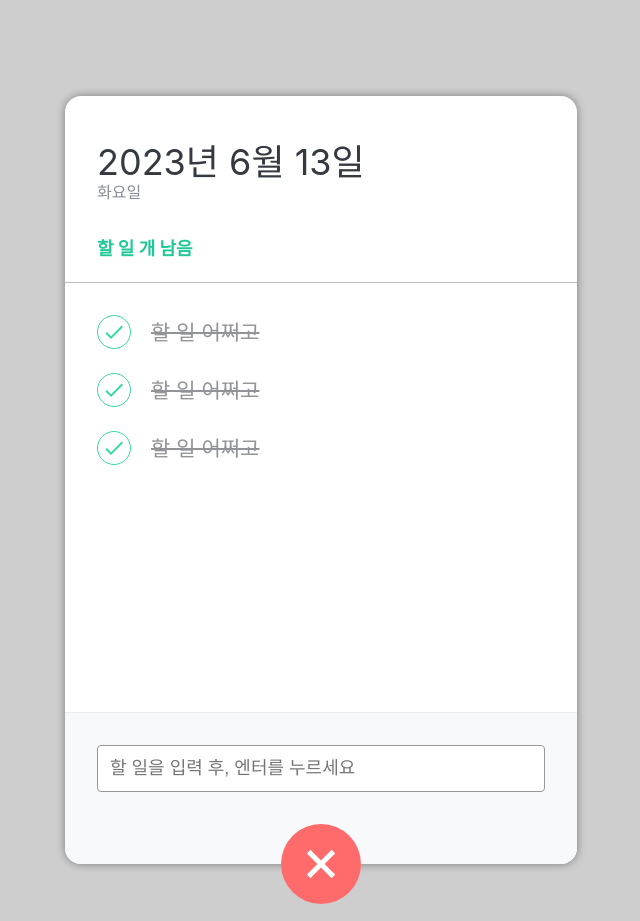
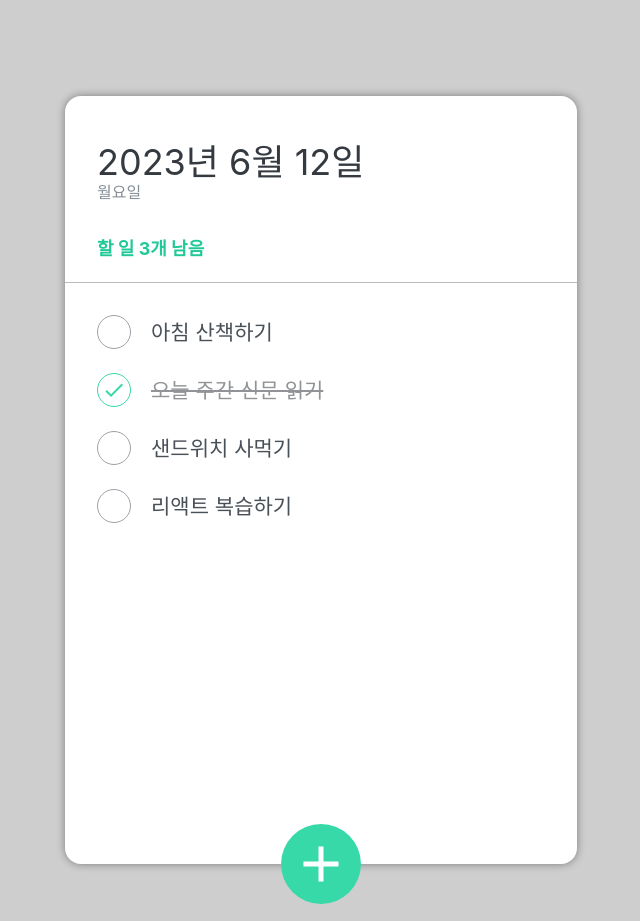
Before and after one commit to jaemin-s/ICT_Study, a React (Create React App) app: page / in a window 1280 px wide. Shown: the whole page, without its empty margins (319-959 px from the left). Built offline with nearby package versions, Linux system fonts and the light colour scheme.

Commit message:
todo-list 완성

```diff
--- a/src/component/TodoHeader.js
+++ b/src/component/TodoHeader.js
@@ -1,12 +1,19 @@
 import React from 'react'
 
 import './scss/TodoHeader.scss'
-const TodoHeader = () => {
+const TodoHeader = ({cnt}) => {
+  const today = new Date();
+  const dateString = today.toLocaleDateString('ko-KR', {
+    year: 'numeric',
+    month: 'long',
+    day: 'numeric'
+});
+const dayName = today.toLocaleDateString('ko-KR', { weekday: 'long' });
   return (
     <header>
-      <h1>2023년 6월 13일</h1>
-      <div className='day'>화요일</div>
-      <div className='tasks-left'>할 일 개 남음</div>
+      <h1>{dateString}</h1>
+      <div className='day'>{dayName}</div>
+      <div className='tasks-left'>할 일 {cnt}개 남음</div>
     </header>
   )
 }
--- a/src/component/TodoInput.js
+++ b/src/component/TodoInput.js
@@ -1,19 +1,51 @@
-import React from 'react'
+import React, { useState } from 'react'
 import { MdAdd } from 'react-icons/md';
+import cn from 'classnames';
+
 import './scss/TodoInput.scss'
-const TodoInput = () => {
+const TodoInput = ({addTodo}) => {
+
+  //입력창이 열리는 여부를 표현하는 상태값
+  const [open, setOpen] = useState(false);
+
+  //할 일 입력창에 입력한 내용을 표현하는 상태값
+  const [todoText, setTodoText] = useState('');
+
+  const onToggle = () => {
+    setOpen(!open);
+  }
+
+  const todoChangeHandler = e => {
+    setTodoText(e.target.value);
+  }
+
+  const submitHandler = e =>{
+    e.preventDefault();
+    addTodo(todoText);
+    setTodoText('');
+  }
+
   return (
     <>
+      {
+        open && (
           <div className='form-wrapper'>
-        <form className="insert-form">
+            <form className="insert-form" onSubmit={submitHandler}>
               <input
                 type='text'
                 placeholder='할 일을 입력 후, 엔터를 누르세요'
+                onChange={todoChangeHandler}
+                value={todoText}
               />
             </form>
           </div>
-
-      <button className='insert-btn open'>
+        )
+      }
+      {/*
+        classnames(기본클래스이름,{조건부클래스이름:논리값})
+        classnames(기본클래스이름,{논리변수명}) 논리변수명과 조건부 클래스 이름이 같을 때
+       */}
+      <button className={cn('insert-btn',{open})} onClick={onToggle}>
         <MdAdd/>
       </button>
     </>
--- a/src/component/TodoItem.js
+++ b/src/component/TodoItem.js
@@ -1,16 +1,18 @@
 import React from 'react'
-
+import classNames from 'classnames'
 import {MdDelete, MdDone} from 'react-icons/md';
 import './scss/TodoItem.scss'
 
-const TodoItem = () => {
+const TodoItem = ({item:{id,title,done}, rmTodo, chkTodo}) => {
+  //const {id,title,done} = item;
+
   return (
-    <li className='todo-list-item'>
-      <div className='check-circle active'>
-        <MdDone/>
+    <li className='todo-list-item' >
+      <div className={classNames('check-circle',{active:done})} onClick={()=>chkTodo(id)}>
+        {done&&<MdDone/>}
       </div>
-      <span className='text finish'>할 일 어쩌고</span>
-      <div className='remove'>
+      <span className={classNames('text',{finish:done})}>{title}</span>
+      <div className='remove' onClick={()=>rmTodo(id)}>
         <MdDelete/>
       </div>
     </li>
--- a/src/component/TodoMain.js
+++ b/src/component/TodoMain.js
@@ -3,12 +3,10 @@
 
 import './scss/TodoMain.scss'
 
-const TodoMain = () => {
+const TodoMain = ({todoList, rmTodo, chkTodo}) => {
   return (
     <ul className='todo-list'>
-        <TodoItem />
-        <TodoItem />
-        <TodoItem />
+        {todoList.map(todo =><TodoItem key={todo.id} item={todo} rmTodo={rmTodo} chkTodo={chkTodo}/>)}
     </ul>
   )
 }
--- a/src/component/TodoTemplate.js
+++ b/src/component/TodoTemplate.js
@@ -1,15 +1,81 @@
-import React from 'react'
+import React, { useEffect, useState } from 'react'
 import TodoHeader from './TodoHeader';
 import TodoMain from './TodoMain';
 import TodoInput from './TodoInput';
 
 import './scss/TodoTemplate.scss'
 const TodoTemplate = () => {
+
+  // 서버에 할일 목록(json)을 요청(fetch)해서 받아와야 함
+  const [todos,setTodos] = useState([
+    {
+      id : 1,
+      title : '아침 산책하기',
+      done : false
+    },
+    {
+      id : 2,
+      title : '오늘 주간 신문 읽기',
+      done : true
+    },
+    {
+      id : 3,
+      title : '샌드위치 사먹기',
+      done : false
+    },
+    {
+      id : 4,
+      title : '리액트 복습하기',
+      done : false
+    }
+  ]);
+
+  // todoInput에게 todoText를 받아오는 함수
+  // 자식 컴포넌트가 부모 컴포넌트에게 데이터를 전달할 때는
+  // props 사용이 불가능
+  // 부모 컴포넌트에서 함수를 선언(매개변수 꼭 선언!) -> props로 함수를 전달
+  const addTodo = todoText => {
+    const newTodo = {
+      id : todos.length===0? 1 : todos[todos.length-1].id+1,
+      title : todoText,
+      done : false
+    }
+
+    //리액트의 상태변수는 무조건 setter를 통해서만
+    //상태값을 변경해야 렌더링에 적용된다.
+    //다만, 상태변수가 불변성(immutable)을 가지기 때문에
+    //기존 상태에서 변경은 불가능하고,
+    //새로운 상태를 만들어서 변경해야 합니다.
+
+    // const copyTodos = todos.slice();
+    // copyTodos.push(newTodo);
+
+    //setTodos(todos.concat(newTodo));
+
+    setTodos([...todos, newTodo]);
+  }
+
+  useEffect(() => {
+    //console.log(todos);
+  }, [todos])
+
+  const rmTodo = id => {
+    setTodos(todos.filter(todo => todo.id!==id));
+  }
+
+  const chkTodo = id => {
+    setTodos(todos.map(todo=>todo.id===id ? {...todo, done:!todo.done}:todo));
+  }
+
+  const cntRestTodo = () =>{
+    return todos.filter(todo => !todo.done).length;
+  }
+
   return (
     <div className='TodoTemplate'>
-        <TodoHeader/>
-        <TodoMain/>
-        <TodoInput/>
+        <TodoHeader cnt={cntRestTodo()}/>
+        <TodoMain todoList={todos} rmTodo={rmTodo} chkTodo={chkTodo}/>
+        <TodoInput addTodo={addTodo}/>
     </div>
   );
 }
```
Lines whose indentation alone changed are shown as unchanged.
